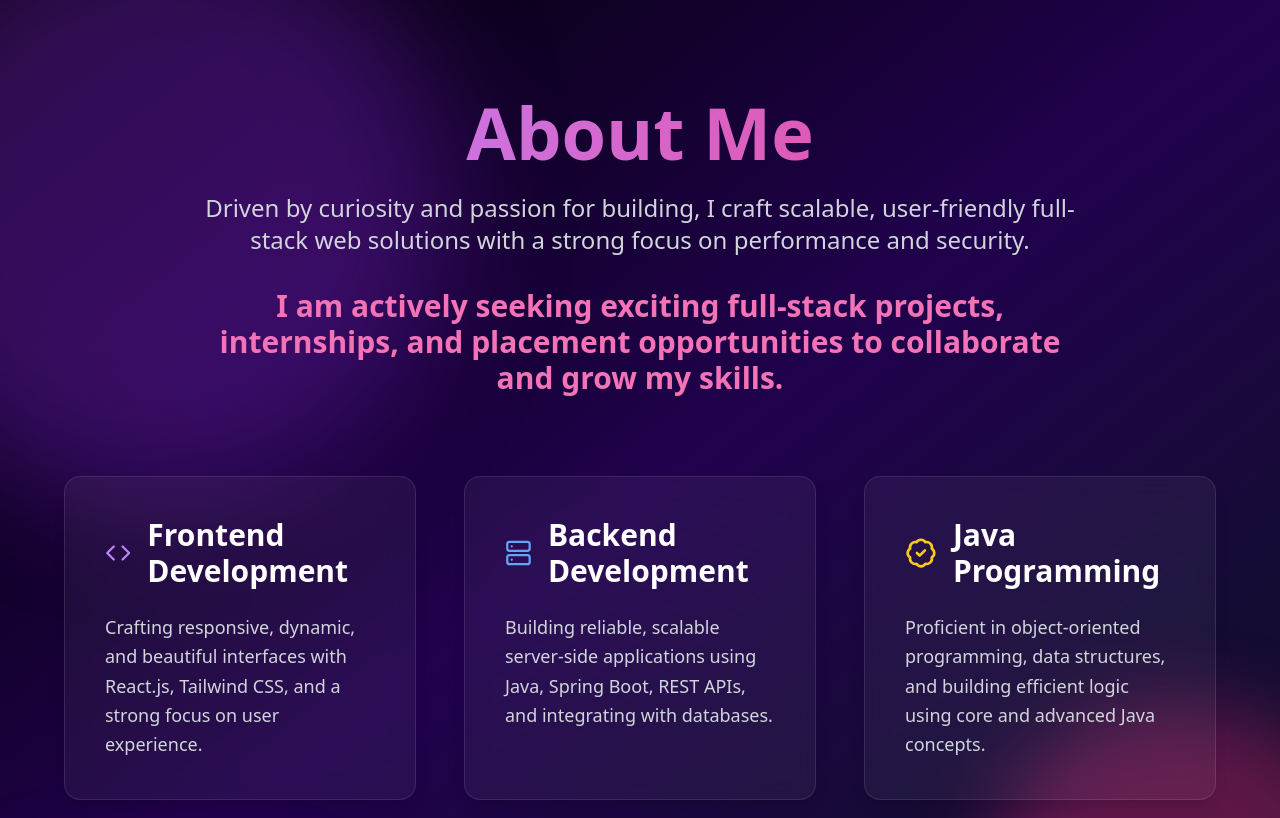
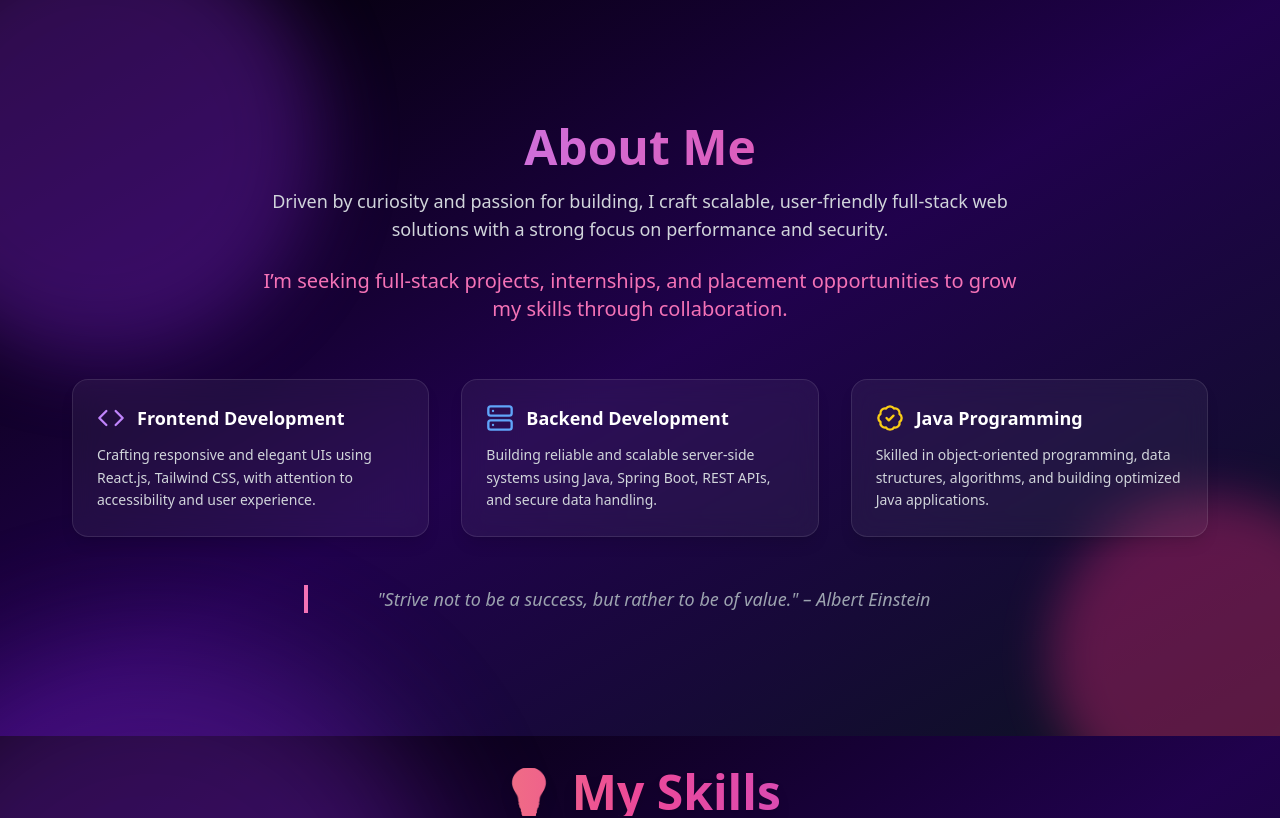
Before and after one commit to Varshhhininandhu/Varshproflio, a React (Create React App) app: page / in a window 1280 px wide. Shown: the part 800-1618 px from the top of the page. Built offline with nearby package versions, Linux system fonts and the light colour scheme; the HTML template or start-up script is replaced by a standard one.

Commit message:
Update About.js

```diff
--- a/src/components/About.js
+++ b/src/components/About.js
@@ -11,115 +11,117 @@ const AboutMeSection = () => {
       transition: { duration: 0.6, ease: 'easeInOut' },
     },
     hover: {
-      scale: 1.07,
-      boxShadow: '0 10px 30px rgba(168, 85, 247, 0.6)',
+      scale: 1.05,
+      boxShadow: '0 8px 24px rgba(168, 85, 247, 0.5)',
       transition: { duration: 0.3 },
     },
   };
 
   return (
     <section
-      id="about" // ✅ Added for react-scroll
-      className="relative min-h-screen text-white py-24 px-6 flex items-center justify-center overflow-hidden bg-black bg-gradient-to-br from-black via-[#2e026d]/70 to-[#0f172a]/80"
+      id="about"
+      className="relative min-h-[92vh] text-white py-16 px-4 flex items-center justify-center overflow-hidden bg-black bg-gradient-to-br from-black via-[#2e026d]/70 to-[#0f172a]/80"
     >
       {/* Background Blobs */}
-      <div className="absolute w-[600px] h-[600px] bg-purple-700 opacity-20 rounded-full blur-3xl top-[-100px] left-[-150px] animate-pulse z-0"></div>
-      <div className="absolute w-[400px] h-[400px] bg-pink-600 opacity-20 rounded-full blur-2xl bottom-[-100px] right-[-100px] animate-pulse z-0"></div>
+      <div className="absolute w-[440px] h-[440px] bg-purple-700 opacity-20 rounded-full blur-2xl top-[-80px] left-[-120px] animate-pulse z-0"></div>
+      <div className="absolute w-[320px] h-[320px] bg-pink-600 opacity-20 rounded-full blur-xl bottom-[-80px] right-[-90px] animate-pulse z-0"></div>
 
-      <div className="relative z-10 container mx-auto max-w-6xl">
-        <div className="text-center mb-20 max-w-4xl mx-auto">
+      <div className="relative z-10 w-full max-w-6xl mx-auto">
+        {/* Title and Description */}
+        <div className="text-center mb-14 max-w-3xl mx-auto">
           <motion.h2
             initial={{ opacity: 0, y: -20 }}
             animate={{ opacity: 1, y: 0 }}
-            transition={{ duration: 0.8, ease: 'easeInOut' }}
-            className="text-6xl md:text-7xl font-extrabold text-transparent bg-clip-text bg-gradient-to-r from-purple-400 to-pink-500 leading-tight"
+            transition={{ duration: 0.8 }}
+            className="text-3xl sm:text-4xl md:text-5xl font-extrabold text-transparent bg-clip-text bg-gradient-to-r from-purple-400 to-pink-500"
           >
             About Me
           </motion.h2>
+
           <motion.p
             initial={{ opacity: 0, y: -10 }}
             animate={{ opacity: 1, y: 0 }}
-            transition={{ duration: 0.8, ease: 'easeInOut', delay: 0.2 }}
-            className="text-gray-300 text-xl md:text-2xl mt-6 leading-relaxed"
+            transition={{ duration: 0.8, delay: 0.2 }}
+            className="text-gray-300 text-sm sm:text-base md:text-lg mt-4 leading-relaxed"
           >
-            Driven by curiosity and passion for building, I craft scalable, user-friendly full-stack web solutions with a strong focus on performance and security.<br />
+            Driven by curiosity and passion for building, I craft scalable, user-friendly full-stack web solutions with a strong focus on performance and security.
           </motion.p>
 
           <motion.p
             initial={{ opacity: 0, y: 10 }}
             animate={{ opacity: 1, y: 0 }}
-            transition={{ duration: 0.8, ease: 'easeInOut', delay: 0.4 }}
-            className="text-pink-400 text-2xl md:text-3xl mt-8 font-semibold"
+            transition={{ duration: 0.8, delay: 0.4 }}
+            className="text-pink-400 text-base sm:text-lg md:text-xl mt-6 font-medium"
           >
-            I am actively seeking exciting full-stack projects, internships, and placement opportunities to collaborate and grow my skills.
+            I’m seeking full-stack projects, internships, and placement opportunities to grow my skills through collaboration.
           </motion.p>
         </div>
 
-        {/* Cards */}
-        <div className="grid grid-cols-1 md:grid-cols-3 gap-12 mb-20">
-          {/* Frontend Card */}
+        {/* Skill Cards */}
+        <div className="grid grid-cols-1 md:grid-cols-3 gap-8 mb-12 px-2">
+          {/* Frontend */}
           <motion.div
             variants={cardVariants}
             initial="hidden"
             animate="visible"
             whileHover="hover"
-            className="bg-white/5 backdrop-blur-md border border-white/10 rounded-2xl p-10 shadow-lg group transition-all duration-300 cursor-pointer"
+            className="bg-white/5 backdrop-blur-md border border-white/10 rounded-2xl p-6 shadow-lg group transition-all duration-300 cursor-pointer"
           >
-            <div className="flex items-center gap-4 mb-6">
-              <Code className="w-10 h-10 text-purple-400 group-hover:text-purple-300" />
-              <h3 className="text-3xl font-semibold text-white group-hover:text-purple-200">
+            <div className="flex items-center gap-3 mb-3">
+              <Code className="w-7 h-7 text-purple-400 group-hover:text-purple-300" />
+              <h3 className="text-lg font-semibold text-white group-hover:text-purple-200">
                 Frontend Development
               </h3>
             </div>
-            <p className="text-gray-300 text-lg leading-relaxed">
-              Crafting responsive, dynamic, and beautiful interfaces with React.js, Tailwind CSS, and a strong focus on user experience.
+            <p className="text-gray-300 text-sm leading-relaxed">
+              Crafting responsive and elegant UIs using React.js, Tailwind CSS, with attention to accessibility and user experience.
             </p>
           </motion.div>
 
-          {/* Backend Card */}
+          {/* Backend */}
           <motion.div
             variants={cardVariants}
             initial="hidden"
             animate="visible"
             whileHover="hover"
             transition={{ delay: 0.2 }}
-            className="bg-white/5 backdrop-blur-md border border-white/10 rounded-2xl p-10 shadow-lg group transition-all duration-300 cursor-pointer"
+            className="bg-white/5 backdrop-blur-md border border-white/10 rounded-2xl p-6 shadow-lg group transition-all duration-300 cursor-pointer"
           >
-            <div className="flex items-center gap-4 mb-6">
-              <Server className="w-10 h-10 text-blue-400 group-hover:text-blue-300" />
-              <h3 className="text-3xl font-semibold text-white group-hover:text-blue-200">
+            <div className="flex items-center gap-3 mb-3">
+              <Server className="w-7 h-7 text-blue-400 group-hover:text-blue-300" />
+              <h3 className="text-lg font-semibold text-white group-hover:text-blue-200">
                 Backend Development
               </h3>
             </div>
-            <p className="text-gray-300 text-lg leading-relaxed">
-              Building reliable, scalable server-side applications using Java, Spring Boot, REST APIs, and integrating with databases.
+            <p className="text-gray-300 text-sm leading-relaxed">
+              Building reliable and scalable server-side systems using Java, Spring Boot, REST APIs, and secure data handling.
             </p>
           </motion.div>
 
-          {/* Java Programming Card */}
+          {/* Java */}
           <motion.div
             variants={cardVariants}
             initial="hidden"
             animate="visible"
             whileHover="hover"
             transition={{ delay: 0.4 }}
-            className="bg-white/5 backdrop-blur-md border border-white/10 rounded-2xl p-10 shadow-lg group transition-all duration-300 cursor-pointer"
+            className="bg-white/5 backdrop-blur-md border border-white/10 rounded-2xl p-6 shadow-lg group transition-all duration-300 cursor-pointer"
           >
-            <div className="flex items-center gap-4 mb-6">
-              <BadgeCheck className="w-10 h-10 text-yellow-400 group-hover:text-yellow-300" />
-              <h3 className="text-3xl font-semibold text-white group-hover:text-yellow-200">
+            <div className="flex items-center gap-3 mb-3">
+              <BadgeCheck className="w-7 h-7 text-yellow-400 group-hover:text-yellow-300" />
+              <h3 className="text-lg font-semibold text-white group-hover:text-yellow-200">
                 Java Programming
               </h3>
             </div>
-            <p className="text-gray-300 text-lg leading-relaxed">
-              Proficient in object-oriented programming, data structures, and building efficient logic using core and advanced Java concepts.
+            <p className="text-gray-300 text-sm leading-relaxed">
+              Skilled in object-oriented programming, data structures, algorithms, and building optimized Java applications.
             </p>
           </motion.div>
         </div>
 
-        {/* Motivational Quote */}
-        <div className="max-w-3xl mx-auto text-center">
-          <blockquote className="italic text-gray-400 text-lg md:text-xl max-w-2xl mx-auto border-l-4 border-pink-400 pl-6">
+        {/* Quote */}
+        <div className="text-center max-w-2xl mx-auto">
+          <blockquote className="italic text-gray-400 text-sm sm:text-base md:text-lg border-l-4 border-pink-400 pl-6">
             "Strive not to be a success, but rather to be of value." – Albert Einstein
           </blockquote>
         </div>
```
